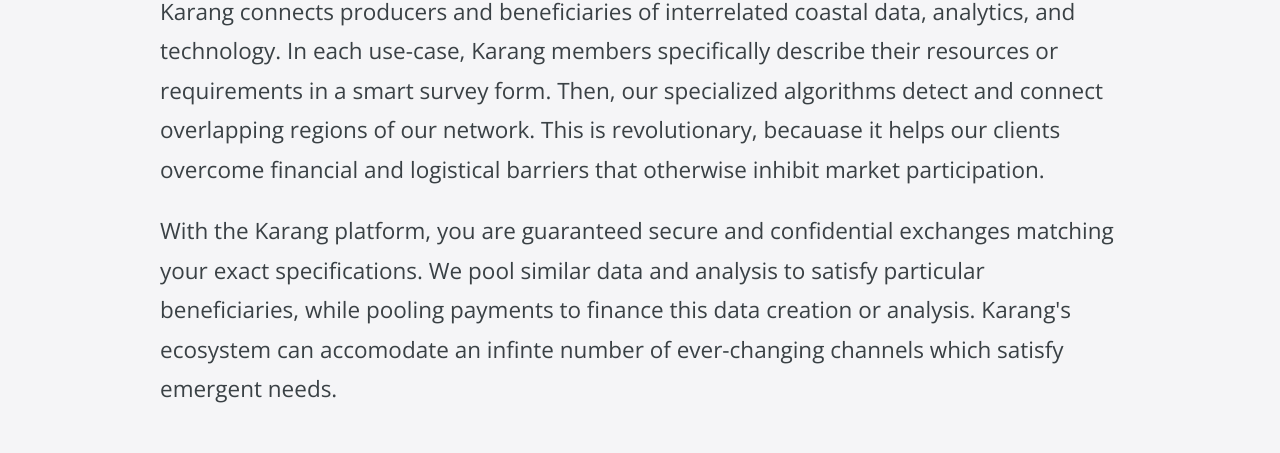
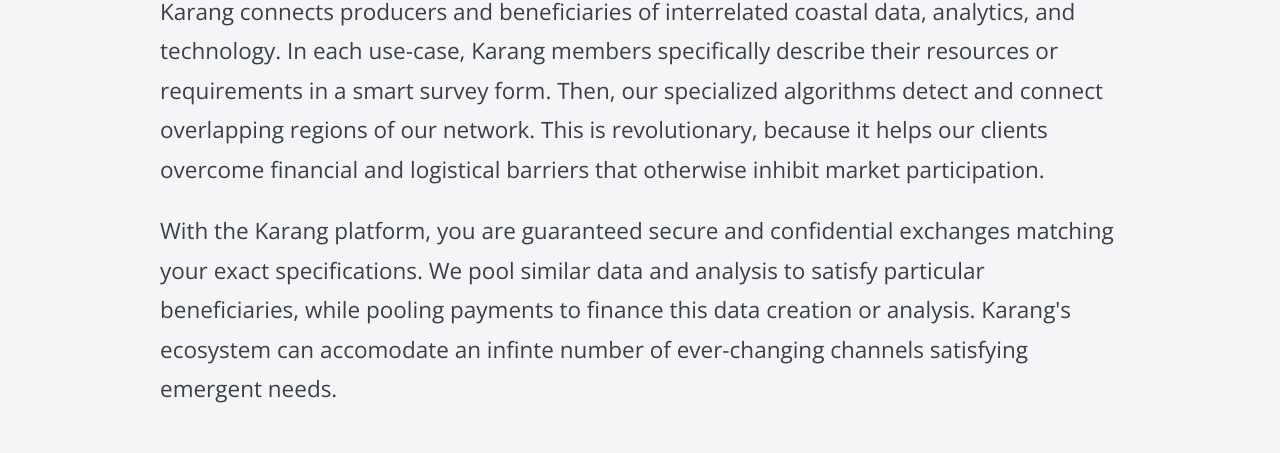
Before and after one commit to SSOATeam/website, a Jekyll site: the page built from how-it-works.html, in a window 1280 px wide and 900 px high, scrolled down 361 px. Shown: the part 264-717 px from the top of the window. Built offline with Jekyll 4.4.1, drawn with Linux system fonts in a browser that asks for light colours.

Commit message:
Fix typo.

```diff
--- a/how-it-works.html
+++ b/how-it-works.html
@@ -15,7 +15,7 @@
 		Karang connects producers and beneficiaries of interrelated coastal data, analytics, and technology.
 		In each use-case, Karang members specifically describe their resources or requirements in a smart
 		survey form. Then, our specialized algorithms detect and connect overlapping regions of our network.
-		This is revolutionary, becauase it helps our clients overcome financial and logistical barriers that
+		This is revolutionary, because it helps our clients overcome financial and logistical barriers that
 		otherwise inhibit market participation.
 	</p>
 
@@ -23,7 +23,7 @@
 		With the Karang platform, you are guaranteed secure and confidential exchanges matching your exact
 		specifications. We pool similar data and analysis to satisfy particular beneficiaries, while pooling
 		payments to finance this data creation or analysis. Karang's ecosystem can accomodate an infinte
-		number of ever-changing channels which satisfy emergent needs.
+		number of ever-changing channels satisfying emergent needs.
 	</p>
 
 	<h3>So, what does this mean for me as a client?</h3>
```
